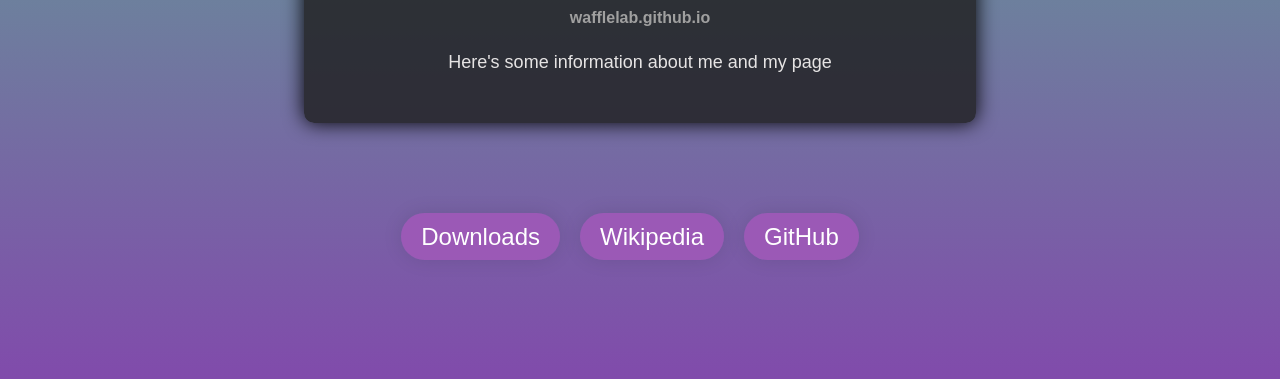
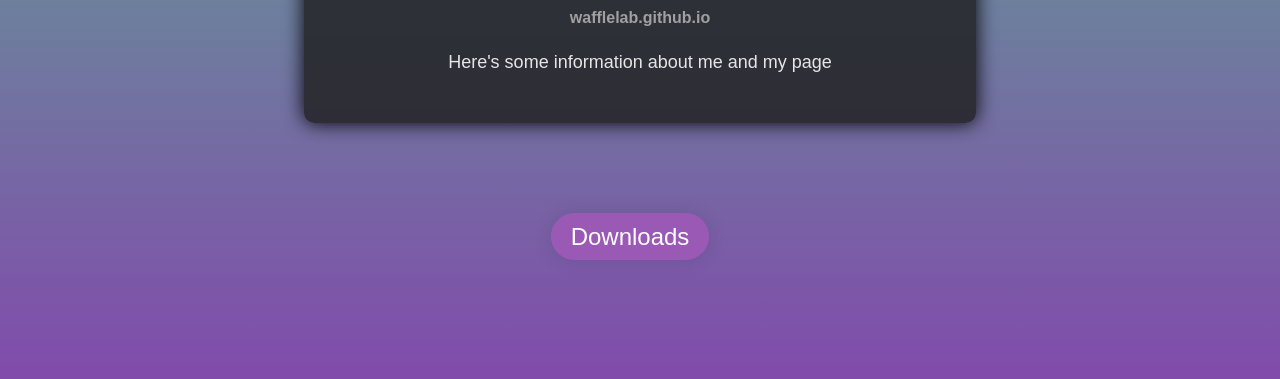
Before and after one commit to wafflelab/wafflelab.github.io, a plain HTML site: page index.html in a window 1280 px wide. Shown: the part 389-768 px from the top of the page. Drawn offline with Linux system fonts and the light colour scheme.

Commit message:
Update index.html

```diff
--- a/index.html
+++ b/index.html
@@ -89,8 +89,6 @@
     </div>
     <ul>
       <li><a href="https://wafflelab.github.io/downloads">Downloads</a></li>
-      <li><a href="https://www.wikipedia.org">Wikipedia</a></li>
-      <li><a href="https://www.github.com">GitHub</a></li>
     </ul>
   </body>
 </html>
```
